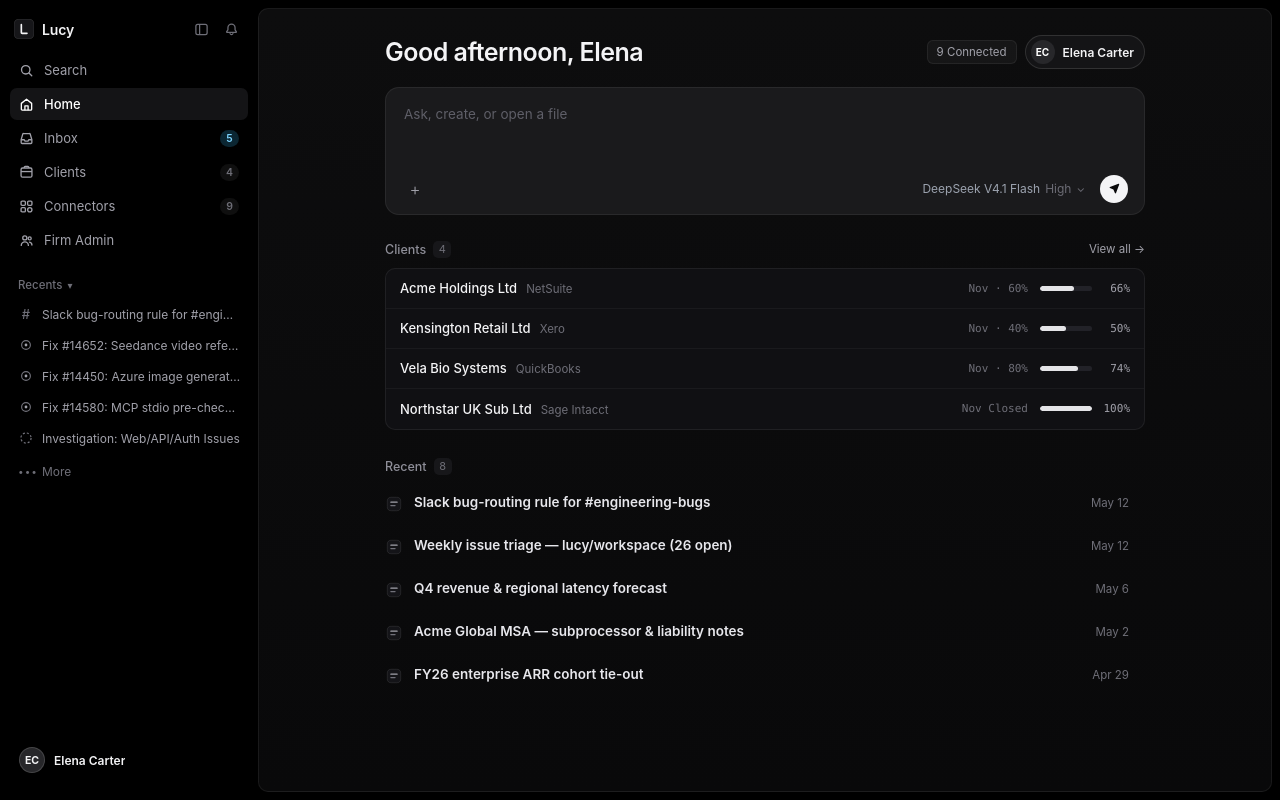
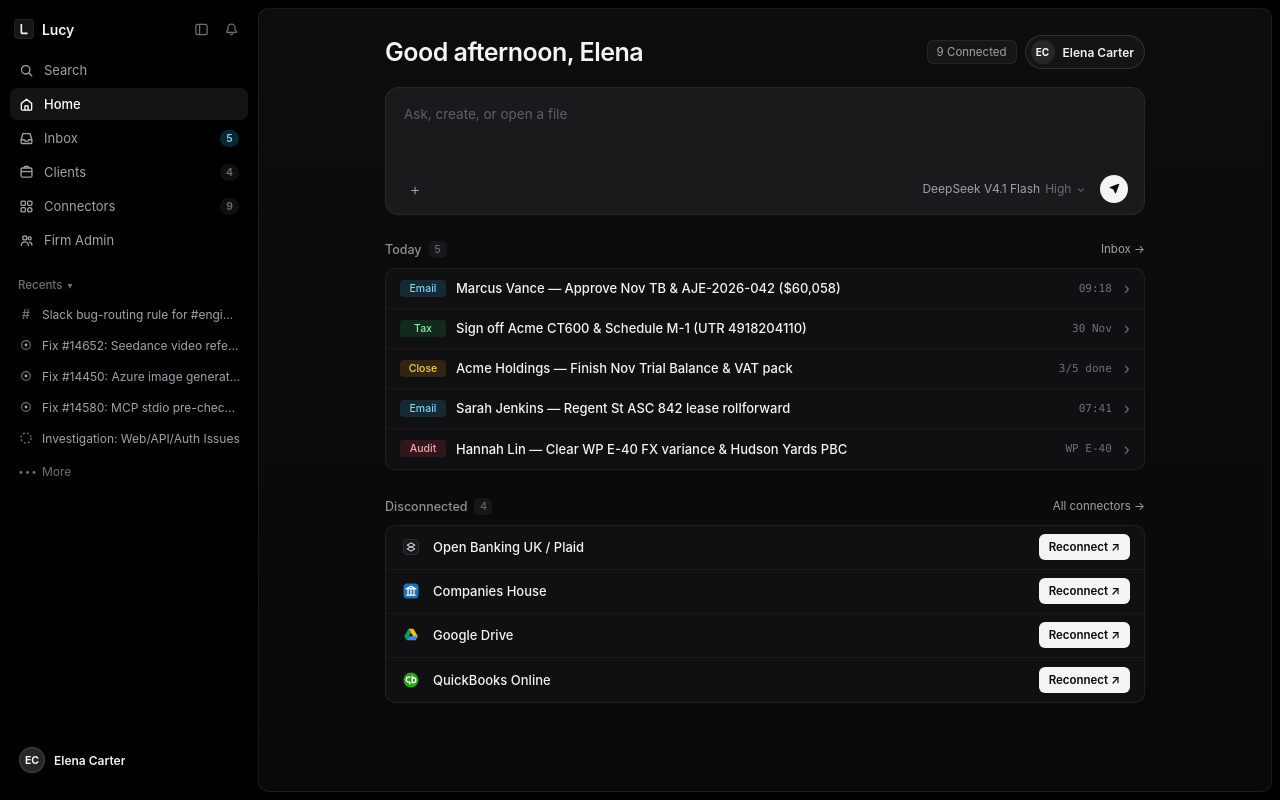
Before and after one commit to theSekyi/lucy-frontend, a Preact app: page / in a window 1280 px wide. Built offline with nearby package versions, Linux system fonts and the light colour scheme.

Commit message:
feat: replace Dashboard sections with Today queue and Disconnected connectors

```diff
--- /dev/null
+++ b/src/core/connectors.ts
@@ -0,0 +1,53 @@
+import type { InboxProvider } from './types';
+
+export type ConnectorCategory =
+  | 'email'
+  | 'storage'
+  | 'ledgers'
+  | 'tax'
+  | 'practice'
+  | 'banking';
+
+export interface ConnectorDefinition {
+  readonly id: string;
+  readonly name: string;
+  readonly category: ConnectorCategory;
+  readonly inboxTarget?: InboxProvider;
+}
+
+export const CONNECTOR_GROUPS: ReadonlyArray<{
+  readonly id: ConnectorCategory;
+  readonly label: string;
+}> = [
+  { id: 'email', label: 'Email' },
+  { id: 'storage', label: 'Storage & Docs' },
+  { id: 'ledgers', label: 'Ledgers' },
+  { id: 'tax', label: 'Tax & HMRC' },
+  { id: 'practice', label: 'Practice' },
+  { id: 'banking', label: 'Banking & Payroll' },
+];
+
+export const CONNECTOR_CATALOG: ReadonlyArray<ConnectorDefinition> = [
+  { id: 'gmail', name: 'Google Workspace (Gmail)', category: 'email', inboxTarget: 'gmail' },
+  { id: 'outlook', name: 'Microsoft 365 Outlook', category: 'email', inboxTarget: 'outlook' },
+  { id: 'sharepoint', name: 'Microsoft SharePoint', category: 'storage' },
+  { id: 'onedrive', name: 'Microsoft OneDrive', category: 'storage' },
+  { id: 'gdrive', name: 'Google Drive', category: 'storage' },
+  { id: 'xero', name: 'Xero', category: 'ledgers' },
+  { id: 'quickbooks', name: 'QuickBooks Online', category: 'ledgers' },
+  { id: 'sage', name: 'Sage Intacct & 50', category: 'ledgers' },
+  { id: 'netsuite', name: 'Oracle NetSuite', category: 'ledgers' },
+  { id: 'freeagent', name: 'FreeAgent', category: 'ledgers' },
+  { id: 'hmrc-mtd', name: 'HMRC Making Tax Digital', category: 'tax' },
+  { id: 'companies-house', name: 'Companies House', category: 'tax' },
+  { id: 'cch-axcess', name: 'Wolters Kluwer CCH Axcess', category: 'tax' },
+  { id: 'ultratax', name: 'Thomson Reuters UltraTax CS', category: 'tax' },
+  { id: 'iris-tax', name: 'IRIS Elements', category: 'tax' },
+  { id: 'karbon', name: 'Karbon', category: 'practice' },
+  { id: 'caseware', name: 'Caseware Cloud', category: 'practice' },
+  { id: 'dext', name: 'Dext Prepare', category: 'practice' },
+  { id: 'ignition', name: 'Ignition', category: 'practice' },
+  { id: 'open-banking', name: 'Open Banking UK / Plaid', category: 'banking' },
+  { id: 'stripe', name: 'Stripe', category: 'banking' },
+  { id: 'gusto', name: 'Gusto', category: 'banking' },
+];
--- a/src/core/seed.ts
+++ b/src/core/seed.ts
@@ -403,6 +403,7 @@ export function createInitialWorkspaceState(): WorkspaceState {
     activeSection: 'home',
     selectedClientId: null,
     selectedEngagementId: null,
+    selectedMailId: null,
     inboxProvider: 'gmail',
     unreadInboxCount: 5,
     userProfile: {
@@ -427,6 +428,49 @@ export function createInitialWorkspaceState(): WorkspaceState {
       'karbon',
       'dext',
     ],
+    disconnectedAppIds: [
+      'open-banking',
+      'companies-house',
+      'gdrive',
+      'quickbooks',
+    ],
+    todayItems: [
+      {
+        id: 'td-mail-acme',
+        kindLabel: 'Email',
+        title: 'Marcus Vance — Approve Nov TB & AJE-2026-042 ($60,058)',
+        metaLabel: '09:18',
+        target: { kind: 'mail', mailId: 'mail-acme-cfo-tb' },
+      },
+      {
+        id: 'td-tax-ct600',
+        kindLabel: 'Tax',
+        title: 'Sign off Acme CT600 & Schedule M-1 (UTR 4918204110)',
+        metaLabel: '30 Nov',
+        target: { kind: 'mail', mailId: 'mail-hmrc-ct600' },
+      },
+      {
+        id: 'td-close-acme',
+        kindLabel: 'Close',
+        title: 'Acme Holdings — Finish Nov Trial Balance & VAT pack',
+        metaLabel: '3/5 done',
+        target: { kind: 'client', clientId: 'acme' },
+      },
+      {
+        id: 'td-mail-kensington',
+        kindLabel: 'Email',
+        title: 'Sarah Jenkins — Regent St ASC 842 lease rollforward',
+        metaLabel: '07:41',
+        target: { kind: 'mail', mailId: 'mail-kensington-rollforward' },
+      },
+      {
+        id: 'td-audit-vouch',
+        kindLabel: 'Audit',
+        title: 'Hannah Lin — Clear WP E-40 FX variance & Hudson Yards PBC',
+        metaLabel: 'WP E-40',
+        target: { kind: 'stage', pluginRoute: 'vouch' },
+      },
+    ],
     activeTopicId: null,
     inspectedBlockId: null,
     inspectedAnchor: null,
--- a/src/styles.css
+++ b/src/styles.css
@@ -1590,6 +1590,11 @@ button {
   color: var(--text-muted);
 }
 
+.conn-disconnected-badge {
+  font-size: 11.5px;
+  color: #fca5a5;
+}
+
 .conn-disconnect-btn {
   height: 25px;
   padding: 0 9px;
@@ -1650,6 +1655,55 @@ button {
   align-items: baseline;
   gap: 9px;
   min-width: 0;
+}
+
+.dashboard-today-left {
+  display: flex;
+  align-items: center;
+  gap: 10px;
+  min-width: 0;
+  flex: 1;
+}
+
+.today-kind-pill {
+  min-width: 46px;
+  text-align: center;
+  padding: 2px 6px;
+  border-radius: 4px;
+  font-size: 10.5px;
+  font-weight: 500;
+  background: rgba(255, 255, 255, 0.06);
+  color: var(--text-secondary);
+  flex-shrink: 0;
+}
+
+.today-kind-pill.is-email {
+  background: rgba(56, 189, 248, 0.14);
+  color: #7dd3fc;
+}
+
+.today-kind-pill.is-tax {
+  background: rgba(34, 197, 94, 0.14);
+  color: #86efac;
+}
+
+.today-kind-pill.is-close {
+  background: rgba(245, 158, 11, 0.14);
+  color: #fcd34d;
+}
+
+.today-kind-pill.is-audit {
+  background: rgba(244, 63, 94, 0.14);
+  color: #fda4af;
+}
+
+.dashboard-empty-box {
+  padding: 13px 14px;
+  border-radius: 10px;
+  border: 1px solid var(--border-subtle);
+  background: #101013;
+  font-size: 12.5px;
+  color: var(--text-muted);
 }
 
 .dashboard-client-name {
--- a/src/ui/App.tsx
+++ b/src/ui/App.tsx
@@ -6,11 +6,8 @@ import {
   type FirmAdminState,
 } from '../core/admin';
 import type { RendererRegistry } from '../core/renderers';
-import type { WorkspaceState } from '../core/types';
+import type { TodayWorkItem, WorkspaceState } from '../core/types';
 import {
-  selectFilteredTopics,
-  selectHomeRecentTopics,
-  selectHomeRecentTotalCount,
   selectSidebarRecentTopics,
   type WorkspaceController,
 } from '../core/workspace';
@@ -71,7 +68,13 @@ export function App({ workspace, registry, onIngestFile }: AppProps) {
         return;
       }
       if (rawPage === 'inbox' || rawProvider === 'gmail' || rawProvider === 'outlook') {
-        workspace.setInboxProvider(rawProvider === 'outlook' ? 'outlook' : 'gmail');
+        const threadParam = params.get('thread')?.trim() || null;
+        const targetProvider = rawProvider === 'outlook' ? 'outlook' : 'gmail';
+        if (threadParam) {
+          workspace.openMailThread(threadParam, targetProvider);
+        } else {
+          workspace.setInboxProvider(targetProvider);
+        }
         return;
       }
 
@@ -268,9 +271,6 @@ export function App({ workspace, registry, onIngestFile }: AppProps) {
 
   const activeTopic = state.topics.find((t) => t.id === state.activeTopicId) ?? null;
   const sidebarRecents = selectSidebarRecentTopics(state);
-  const homeTopics = state.searchQuery.trim()
-    ? selectFilteredTopics(state)
-    : selectHomeRecentTopics(state);
   const clientGroups = selectClientEngagementGroups(adminState);
 
   async function handleNavigateDeepLink(target: DeepLinkTarget) {
@@ -288,6 +288,21 @@ export function App({ workspace, registry, onIngestFile }: AppProps) {
     if (target.connectorId) {
       workspace.selectSection('connectors');
     }
+  }
+
+  function handleOpenTodayItem(item: TodayWorkItem) {
+    if (item.target.kind === 'mail') {
+      workspace.openMailThread(item.target.mailId);
+      return;
+    }
+    if (item.target.kind === 'client') {
+      workspace.openClient(item.target.clientId, item.target.engagementId ?? null);
+      return;
+    }
+    void handleNavigateDeepLink({
+      pluginRoute: item.target.pluginRoute,
+      anchor: item.target.anchor,
+    });
   }
 
   return (
@@ -352,6 +367,7 @@ export function App({ workspace, registry, onIngestFile }: AppProps) {
           InboxLoaded ? (
             <InboxLoaded
               provider={state.inboxProvider}
+              selectedMailId={state.selectedMailId}
               registry={registry}
               senderEmail={state.userProfile.email}
               senderName={state.userProfile.fullName}
@@ -383,6 +399,7 @@ export function App({ workspace, registry, onIngestFile }: AppProps) {
           ConnectorsLoaded ? (
             <ConnectorsLoaded
               connectedIds={state.connectedAppIds}
+              disconnectedIds={state.disconnectedAppIds}
               onToggleConnector={(id) => workspace.toggleConnector(id)}
               onOpenInboxProvider={(provider) => workspace.setInboxProvider(provider)}
               onNavigate={(sec) => workspace.selectSection(sec)}
@@ -421,24 +438,23 @@ export function App({ workspace, registry, onIngestFile }: AppProps) {
         ) : (
           <Launchpad
             userProfile={state.userProfile}
-            clientGroups={clientGroups}
+            todayItems={state.todayItems}
             connectedCount={state.connectedAppIds.length}
-            recentTopics={homeTopics}
-            totalRecentCount={selectHomeRecentTotalCount(state)}
+            disconnectedIds={state.disconnectedAppIds}
             draft={state.composerDraft}
             attachments={state.attachments}
             models={state.models}
             selectedModelId={state.selectedModelId}
             registry={registry}
-            searchQuery={state.searchQuery}
             onDraftChange={(text) => workspace.updateDraft(text)}
             onModelChange={(id) => workspace.setModel(id)}
             onIngestFile={onIngestFile}
             onRemoveAttachment={(id) => workspace.removeAttachment(id)}
             onLaunchPluginSample={(pluginId) => void workspace.launchPluginSample(pluginId)}
             onSubmit={() => workspace.submitPrompt()}
-            onOpenTopic={(id) => workspace.openTopic(id)}
-            onOpenClients={(clientId) => workspace.openClient(clientId ?? null)}
+            onOpenTodayItem={handleOpenTodayItem}
+            onReconnectConnector={(id) => workspace.toggleConnector(id)}
+            onOpenInbox={() => workspace.selectSection('inbox')}
             onOpenProfile={() => workspace.selectSection('profile')}
             onOpenConnectors={() => workspace.selectSection('connectors')}
           />
--- a/src/ui/Launchpad.tsx
+++ b/src/ui/Launchpad.tsx
@@ -1,63 +1,64 @@
 import type { ComponentChildren } from 'preact';
-import type { ClientEngagementGroup } from '../core/admin';
+import { CONNECTOR_CATALOG } from '../core/connectors';
 import type { RendererRegistry } from '../core/renderers';
 import type {
   ContentBlock,
   ModelChoice,
-  TopicThread,
+  TodayWorkItem,
   UserProfile,
 } from '../core/types';
 import { Composer } from './Composer';
-import { ThreadItemIcon } from './icons';
+import { CONNECTOR_LOGOS } from './connectors/connectorLogos';
 
 interface LaunchpadProps {
   readonly userProfile: UserProfile;
-  readonly clientGroups: ReadonlyArray<ClientEngagementGroup>;
+  readonly todayItems: ReadonlyArray<TodayWorkItem>;
   readonly connectedCount: number;
-  readonly recentTopics: ReadonlyArray<TopicThread>;
-  readonly totalRecentCount: number;
+  readonly disconnectedIds: ReadonlyArray<string>;
   readonly draft: string;
   readonly attachments: ReadonlyArray<ContentBlock>;
   readonly models: ReadonlyArray<ModelChoice>;
   readonly selectedModelId: string;
   readonly registry: RendererRegistry<ComponentChildren>;
-  readonly searchQuery: string;
   readonly onDraftChange: (value: string) => void;
   readonly onModelChange: (modelId: string) => void;
   readonly onIngestFile: (file: File) => void;
   readonly onRemoveAttachment: (blockId: string) => void;
   readonly onLaunchPluginSample: (pluginId: string) => void;
   readonly onSubmit: () => void;
-  readonly onOpenTopic: (topicId: string) => void;
-  readonly onOpenClients: (clientId?: string) => void;
+  readonly onOpenTodayItem: (item: TodayWorkItem) => void;
+  readonly onReconnectConnector: (connectorId: string) => void;
+  readonly onOpenInbox: () => void;
   readonly onOpenProfile: () => void;
   readonly onOpenConnectors: () => void;
 }
 
 export function Launchpad({
   userProfile,
-  clientGroups,
+  todayItems,
   connectedCount,
-  recentTopics,
-  totalRecentCount,
+  disconnectedIds,
   draft,
   attachments,
   models,
   selectedModelId,
   registry,
-  searchQuery,
   onDraftChange,
   onModelChange,
   onIngestFile,
   onRemoveAttachment,
   onLaunchPluginSample,
   onSubmit,
-  onOpenTopic,
-  onOpenClients,
+  onOpenTodayItem,
+  onReconnectConnector,
+  onOpenInbox,
   onOpenProfile,
   onOpenConnectors,
 }: LaunchpadProps) {
   const firstName = userProfile.fullName.trim().split(/\s+/)[0] ?? 'Partner';
+  const disconnectedApps = disconnectedIds
+    .map((id) => CONNECTOR_CATALOG.find((c) => c.id === id))
+    .filter((c): c is NonNullable<typeof c> => Boolean(c));
 
   return (
     <div class="launchpad-scroll">
@@ -102,86 +103,89 @@ export function Launchpad({
           onSubmit={onSubmit}
         />
 
-        <section class="dashboard-clients-section" aria-label="Clients summary">
+        <section class="dashboard-clients-section" aria-label="Today">
           <div class="dashboard-section-bar">
             <div class="recent-topics-header" style={{ marginBottom: 0 }}>
-              <h2 class="recent-topics-title">Clients</h2>
-              <span class="recent-count-badge">{clientGroups.length}</span>
+              <h2 class="recent-topics-title">Today</h2>
+              <span class="recent-count-badge">{todayItems.length}</span>
             </div>
             <button
               type="button"
               class="conn-open-link"
-              onClick={() => onOpenClients()}
+              onClick={onOpenInbox}
             >
-              View all →
+              Inbox →
             </button>
           </div>
 
           <div class="dashboard-clients-box">
-            {clientGroups.map((client) => (
+            {todayItems.map((item) => (
               <button
-                key={client.clientId}
+                key={item.id}
                 type="button"
                 class="dashboard-client-row"
-                onClick={() => onOpenClients(client.clientId)}
+                onClick={() => onOpenTodayItem(item)}
               >
-                <div class="dashboard-client-left">
-                  <span class="dashboard-client-name">{client.clientName}</span>
-                  <span class="dashboard-client-count">{client.ledger}</span>
+                <div class="dashboard-today-left">
+                  <span class={`today-kind-pill is-${item.kindLabel.toLowerCase()}`}>
+                    {item.kindLabel}
+                  </span>
+                  <span class="dashboard-client-name">{item.title}</span>
                 </div>
 
                 <div class="dashboard-client-right">
-                  <span class="dashboard-client-due">
-                    {client.currentMonthStatus === 'closed'
-                      ? 'Nov Closed'
-                      : `Nov · ${client.currentMonthProgressPct}%`}
+                  <span class="dashboard-client-due">{item.metaLabel}</span>
+                  <span class="client-dir-chevron" aria-hidden="true">
+                    ›
                   </span>
-                  <div class="client-progress-inline is-sm">
-                    <div class="client-progress-track">
-                      <span
-                        class="client-progress-fill"
-                        style={{ width: `${client.averageProgressPct}%` }}
-                      />
-                    </div>
-                    <span class="client-progress-pct">{client.averageProgressPct}%</span>
-                  </div>
                 </div>
               </button>
             ))}
           </div>
         </section>
 
-        <section class="recent-topics-section" aria-label="Recent items">
-          <div class="recent-topics-header">
-            <h2 class="recent-topics-title">
-              {searchQuery.trim() ? 'Matching' : 'Recent'}
-            </h2>
-            <span class="recent-count-badge">
-              {searchQuery.trim() ? recentTopics.length : totalRecentCount}
-            </span>
+        <section class="recent-topics-section" aria-label="Disconnected connectors">
+          <div class="dashboard-section-bar">
+            <div class="recent-topics-header" style={{ marginBottom: 0 }}>
+              <h2 class="recent-topics-title">Disconnected</h2>
+              <span class="recent-count-badge">{disconnectedApps.length}</span>
+            </div>
+            <button
+              type="button"
+              class="conn-open-link"
+              onClick={onOpenConnectors}
+            >
+              All connectors →
+            </button>
           </div>
 
-          <div class="recent-topics-list">
-            {recentTopics.map((topic) => (
-              <button
-                key={topic.id}
-                type="button"
-                class="topic-row"
-                onClick={() => onOpenTopic(topic.id)}
-              >
-                <div class="topic-row-avatar">
-                  <ThreadItemIcon size={18} />
-                </div>
+          {disconnectedApps.length === 0 ? (
+            <div class="dashboard-empty-box">All connectors active.</div>
+          ) : (
+            <div class="conn-list-box">
+              {disconnectedApps.map((app) => {
+                const Logo = CONNECTOR_LOGOS[app.id];
+                return (
+                  <div key={app.id} class="conn-row">
+                    <div class="conn-row-left">
+                      <span class="conn-row-logo">{Logo && <Logo size={18} />}</span>
+                      <span class="conn-row-name">{app.name}</span>
+                    </div>
 
-                <div class="topic-row-content">
-                  <div class="topic-row-top">
-                    <span class="topic-row-title">{topic.title}</span>
-                    <span class="topic-row-date">{topic.dateLabel}</span>
+                    <div class="conn-row-right">
+                      <button
+                        type="button"
+                        class="conn-oauth-btn"
+                        onClick={() => onReconnectConnector(app.id)}
+                      >
+                        Reconnect ↗
+                      </button>
+                    </div>
                   </div>
-                </div>
-              </button>
-            ))}
-          </div>
+                );
+              })}
+            </div>
+          )}
         </section>
       </div>
     </div>
--- a/src/ui/connectors/ConnectorsPage.tsx
+++ b/src/ui/connectors/ConnectorsPage.tsx
@@ -1,55 +1,15 @@
 import { useState } from 'preact/hooks';
+import {
+  CONNECTOR_CATALOG,
+  CONNECTOR_GROUPS,
+  type ConnectorCategory,
+} from '../../core/connectors';
 import type { InboxProvider, NavSection } from '../../core/types';
 import { CONNECTOR_LOGOS } from './connectorLogos';
 
-type ConnectorCategory = 'email' | 'storage' | 'ledgers' | 'tax' | 'practice' | 'banking';
-
-interface ConnectorDefinition {
-  readonly id: string;
-  readonly name: string;
-  readonly category: ConnectorCategory;
-  readonly inboxTarget?: InboxProvider;
-}
-
-const CATEGORY_GROUPS: ReadonlyArray<{
-  readonly id: ConnectorCategory;
-  readonly label: string;
-}> = [
-  { id: 'email', label: 'Email' },
-  { id: 'storage', label: 'Storage & Docs' },
-  { id: 'ledgers', label: 'Ledgers' },
-  { id: 'tax', label: 'Tax & HMRC' },
-  { id: 'practice', label: 'Practice' },
-  { id: 'banking', label: 'Banking & Payroll' },
-];
-
-const CONNECTORS: ReadonlyArray<ConnectorDefinition> = [
-  { id: 'gmail', name: 'Google Workspace (Gmail)', category: 'email', inboxTarget: 'gmail' },
-  { id: 'outlook', name: 'Microsoft 365 Outlook', category: 'email', inboxTarget: 'outlook' },
-  { id: 'sharepoint', name: 'Microsoft SharePoint', category: 'storage' },
-  { id: 'onedrive', name: 'Microsoft OneDrive', category: 'storage' },
-  { id: 'gdrive', name: 'Google Drive', category: 'storage' },
-  { id: 'xero', name: 'Xero', category: 'ledgers' },
-  { id: 'quickbooks', name: 'QuickBooks Online', category: 'ledgers' },
-  { id: 'sage', name: 'Sage Intacct & 50', category: 'ledgers' },
-  { id: 'netsuite', name: 'Oracle NetSuite', category: 'ledgers' },
-  { id: 'freeagent', name: 'FreeAgent', category: 'ledgers' },
-  { id: 'hmrc-mtd', name: 'HMRC Making Tax Digital', category: 'tax' },
-  { id: 'companies-house', name: 'Companies House', category: 'tax' },
-  { id: 'cch-axcess', name: 'Wolters Kluwer CCH Axcess', category: 'tax' },
-  { id: 'ultratax', name: 'Thomson Reuters UltraTax CS', category: 'tax' },
-  { id: 'iris-tax', name: 'IRIS Elements', category: 'tax' },
-  { id: 'karbon', name: 'Karbon', category: 'practice' },
-  { id: 'caseware', name: 'Caseware Cloud', category: 'practice' },
-  { id: 'dext', name: 'Dext Prepare', category: 'practice' },
-  { id: 'ignition', name: 'Ignition', category: 'practice' },
-  { id: 'open-banking', name: 'Open Banking UK / Plaid', category: 'banking' },
-  { id: 'stripe', name: 'Stripe', category: 'banking' },
-  { id: 'gusto', name: 'Gusto', category: 'banking' },
-];
-
 interface ConnectorsPageProps {
   readonly connectedIds: ReadonlyArray<string>;
+  readonly disconnectedIds?: ReadonlyArray<string>;
   readonly onToggleConnector: (id: string) => void;
   readonly onOpenInboxProvider: (provider: InboxProvider) => void;
   readonly onNavigate?: (section: NavSection) => void;
@@ -57,10 +17,13 @@ interface ConnectorsPageProps {
 
 export function ConnectorsPage({
   connectedIds,
+  disconnectedIds = [],
   onToggleConnector,
   onOpenInboxProvider,
 }: ConnectorsPageProps) {
-  const [filterCat, setFilterCat] = useState<'all' | 'connected' | ConnectorCategory>('all');
+  const [filterCat, setFilterCat] = useState<
+    'all' | 'connected' | 'disconnected' | ConnectorCategory
+  >('all');
   const [query, setQuery] = useState('');
 
   const q = query.trim().toLowerCase();
@@ -95,7 +58,16 @@ export function ConnectorsPage({
           >
             Connected ({connectedIds.length})
           </button>
-          {CATEGORY_GROUPS.map((g) => (
+          {disconnectedIds.length > 0 && (
+            <button
+              type="button"
+              class={`conn-tab-btn ${filterCat === 'disconnected' ? 'is-active' : ''}`}
+              onClick={() => setFilterCat('disconnected')}
+            >
+              Disconnected ({disconnectedIds.length})
+            </button>
+          )}
+          {CONNECTOR_GROUPS.map((g) => (
             <button
               key={g.id}
               type="button"
@@ -108,14 +80,22 @@ export function ConnectorsPage({
         </nav>
 
         <div class="connectors-groups-stack">
-          {CATEGORY_GROUPS.map((group) => {
-            if (filterCat !== 'all' && filterCat !== 'connected' && filterCat !== group.id) {
+          {CONNECTOR_GROUPS.map((group) => {
+            if (
+              filterCat !== 'all' &&
+              filterCat !== 'connected' &&
+              filterCat !== 'disconnected' &&
+              filterCat !== group.id
+            ) {
               return null;
             }
 
-            const items = CONNECTORS.filter((item) => {
+            const items = CONNECTOR_CATALOG.filter((item) => {
               if (item.category !== group.id) return false;
               if (filterCat === 'connected' && !connectedIds.includes(item.id)) return false;
+              if (filterCat === 'disconnected' && !disconnectedIds.includes(item.id)) {
+                return false;
+              }
               if (q && !item.name.toLowerCase().includes(q)) return false;
               return true;
             });
@@ -129,6 +109,7 @@ export function ConnectorsPage({
                 <div class="conn-list-box">
                   {items.map((item) => {
                     const isConnected = connectedIds.includes(item.id);
+                    const wasDisconnected = disconnectedIds.includes(item.id);
                     const Logo = CONNECTOR_LOGOS[item.id];
 
                     return (
@@ -163,13 +144,18 @@ export function ConnectorsPage({
                               </button>
                             </div>
                           ) : (
+                            <div class="conn-connected-actions">
+                              {wasDisconnected && (
+                                <span class="conn-disconnected-badge">Disconnected</span>
+                              )}
                               <button
                                 type="button"
                                 class="conn-oauth-btn"
                                 onClick={() => onToggleConnector(item.id)}
                               >
-                              Connect ↗
+                                {wasDisconnected ? 'Reconnect ↗' : 'Connect ↗'}
                               </button>
+                            </div>
                           )}
                         </div>
                       </div>
--- a/src/ui/inbox/InboxWorkspace.tsx
+++ b/src/ui/inbox/InboxWorkspace.tsx
@@ -10,6 +10,7 @@ import './inbox.css';
 
 interface InboxWorkspaceProps {
   readonly provider: InboxProvider;
+  readonly selectedMailId?: string | null;
   readonly registry: RendererRegistry<ComponentChildren>;
   readonly senderEmail: string;
   readonly senderName: string;
@@ -20,6 +21,7 @@ interface InboxWorkspaceProps {
 
 export function InboxWorkspace({
   provider,
+  selectedMailId = null,
   registry,
   senderEmail,
   senderName,
@@ -112,6 +114,7 @@ export function InboxWorkspace({
       {ActiveRenderer ? (
         <ActiveRenderer
           threads={threads}
+          initialThreadId={selectedMailId}
           registry={registry}
           activeProvider={provider}
           senderEmail={senderEmail}
```
Also changed, not shown: src/core/types.ts (+14 -0 lines), src/core/workspace.ts (+26 -4 lines), src/ui/inbox/GmailInboxRenderer.tsx (+10 -2 lines), src/ui/inbox/OutlookInboxRenderer.tsx (+11 -1 lines), 1 other file (tests, documents, lock files or other folders). Lines whose indentation alone changed are shown as unchanged.
